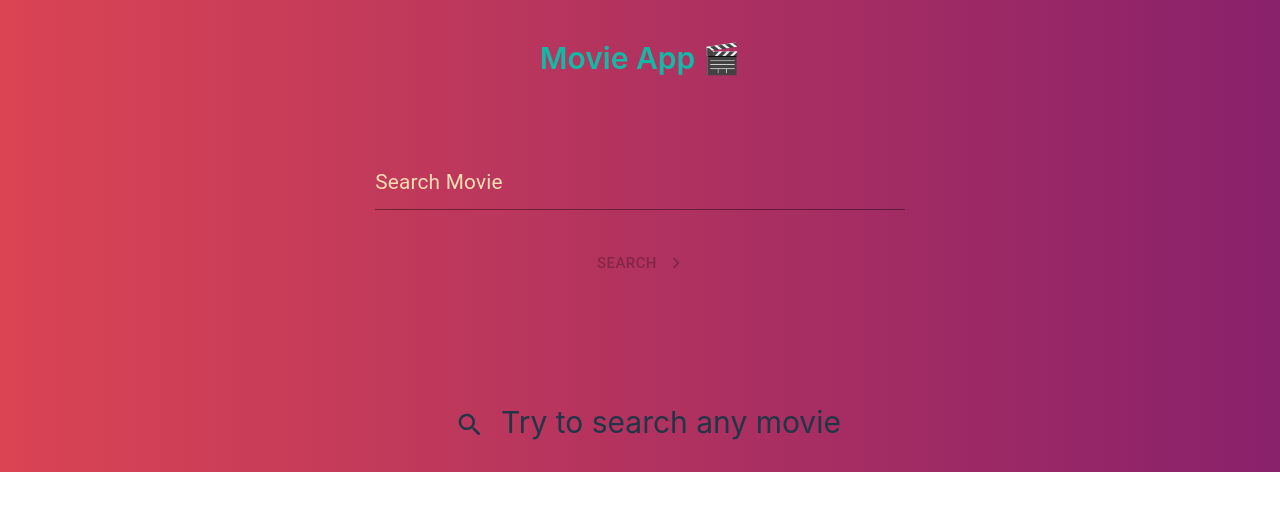
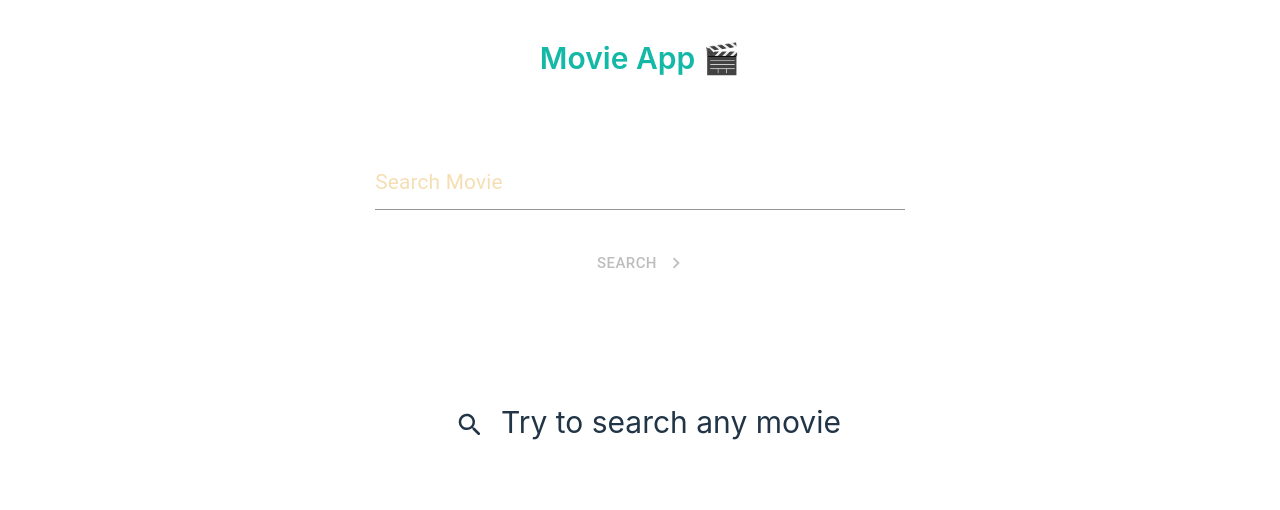
Before and after one commit to devender15/movie-app, a React (Vite) app: page / in a window 1280 px wide. Shown: the top 510 px of the page. Built offline with nearby package versions, Linux system fonts and the light colour scheme.

Commit message:
changed body bg color

```diff
--- a/src/index.css
+++ b/src/index.css
@@ -32,7 +32,8 @@ body {
   /* overflow: hidden; */
   /* height: 100vh;
   width: 100vw; */
-  background: linear-gradient(to right, #DA4453, #89216B);
+  /* background: linear-gradient(to right, #DA4453, #89216B); */
+  /* background-color:white; */
 }
 
 h1 {
```
